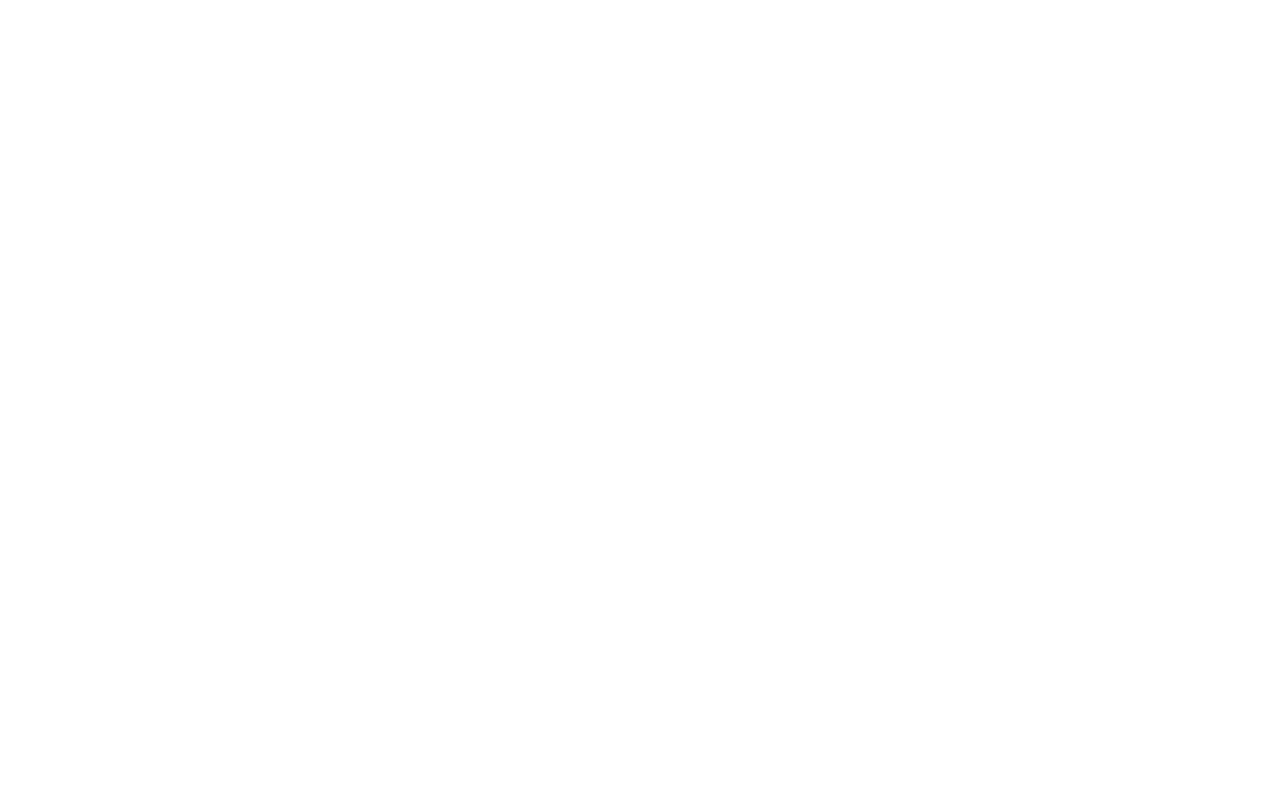
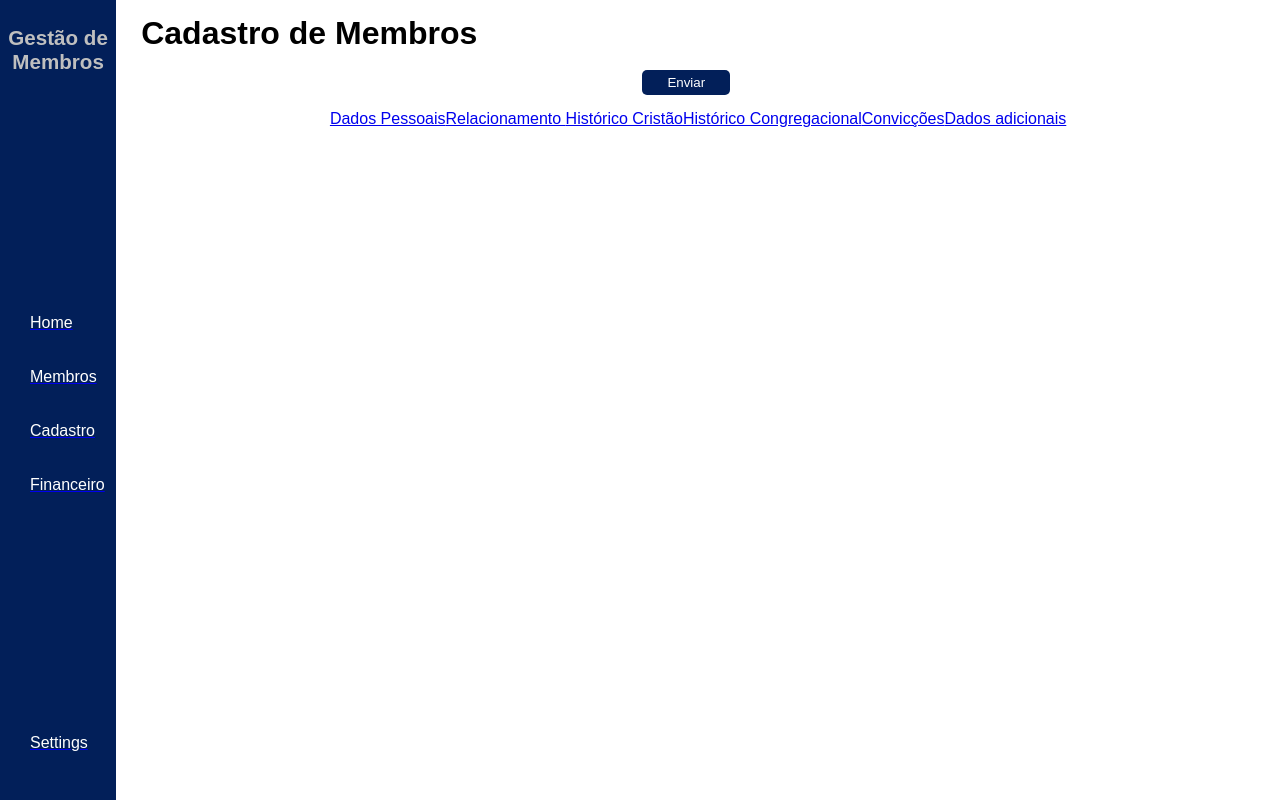
Before and after one commit to ThiagoClementino/Gerenciamento-de-membros, a React (Create React App) app: page /cadastro in a window 1280 px wide. Built offline with nearby package versions, Linux system fonts and the light colour scheme.

Commit message:
correção do cadastro

```diff
--- a/src/Pages/Cadastro/Cadastro.js
+++ b/src/Pages/Cadastro/Cadastro.js
@@ -1,12 +1,8 @@
+import React from 'react'
 import { useContext,  useState } from 'react';
 import Datainfor from '../../Contexts/DataInfor';
 import Header from '../Header/Header';
-import  './cadastro.css';
-
-
-
-
-
+import './cadastro.css'
 
 const Cadastro = () => {
   const { setDataForm } = useContext(Datainfor);
@@ -76,15 +72,13 @@
     .catch(error => console.log(error));
   }
 
-    <div className='layoutform'>
-      <Header />
-
+  return (
+    <div className='layoutform'>   <Header />
      <div className='form'>
 
         <form className='' onSubmit={handleSubmitForm}>
         <div className="titleAndBtn">
           <div className="titlesection">
-        <div className="labelcontainer">
           <h1>Cadastro de Membros</h1>
           <p>Cadastro de novos membros</p>
           </div>
@@ -92,8 +86,7 @@
           <button>Enviar</button>
           </div>
         </div>
-
-    </div>
+        <div className="abas">
           <section>
           <a href="#aba1">Dados Pessoais</a>
           <a href="#aba2">Relacionamento </a>
@@ -102,8 +95,6 @@
           <a href="#aba5">Convicções</a>
           <a href="#aba6">Dados adicionais</a>
           </section>
-    <div className="abas">
-
 
         <div className="sectionAbas" id="aba1">
           <div className="titleaba">
@@ -566,7 +557,7 @@
           </div>
 
     </div>
+  )
+}
 
-
-}
 export default Cadastro
--- a/src/Pages/Header/Header.js
+++ b/src/Pages/Header/Header.js
@@ -1,7 +1,7 @@
 import React from 'react'
 import { Link } from 'react-router-dom';
 import './header.css'
-// import { FontAwesomeIcon } from '@fortawesome/react-fontawesome';
+//  import { FontAwesomeIcon } from '@fortawesome/react-fontawesome';
 // import { faHouse } from '@fortawesome/free-solid-svg-icons/faHouse';
 // import { faAddressCard, faMoneyCheckDollar, faUsers } from '@fortawesome/free-solid-svg-icons';
 
--- a/src/Pages/Membros/Membros.js
+++ b/src/Pages/Membros/Membros.js
@@ -25,7 +25,7 @@
       return data;
     });
     setDataForm(newData);
-    setSelectedItems([]); // Clear selected items after deactivation
+    setSelectedItems([]);
   };
 
   const handleCheckboxChange = (id) => {
@@ -35,7 +35,7 @@
     if (index !== -1) {
       newSelectedItems.splice(index, 1); // Remove from selected if already checked
     } else {
-      newSelectedItems.push(id); // Add to selected if not checked
+      newSelectedItems.push(id);
     }
     setSelectedItems(newSelectedItems);
   };
```
Also changed, not shown: src/routes.js (+5 -5 lines). Lines whose indentation alone changed are shown as unchanged.
